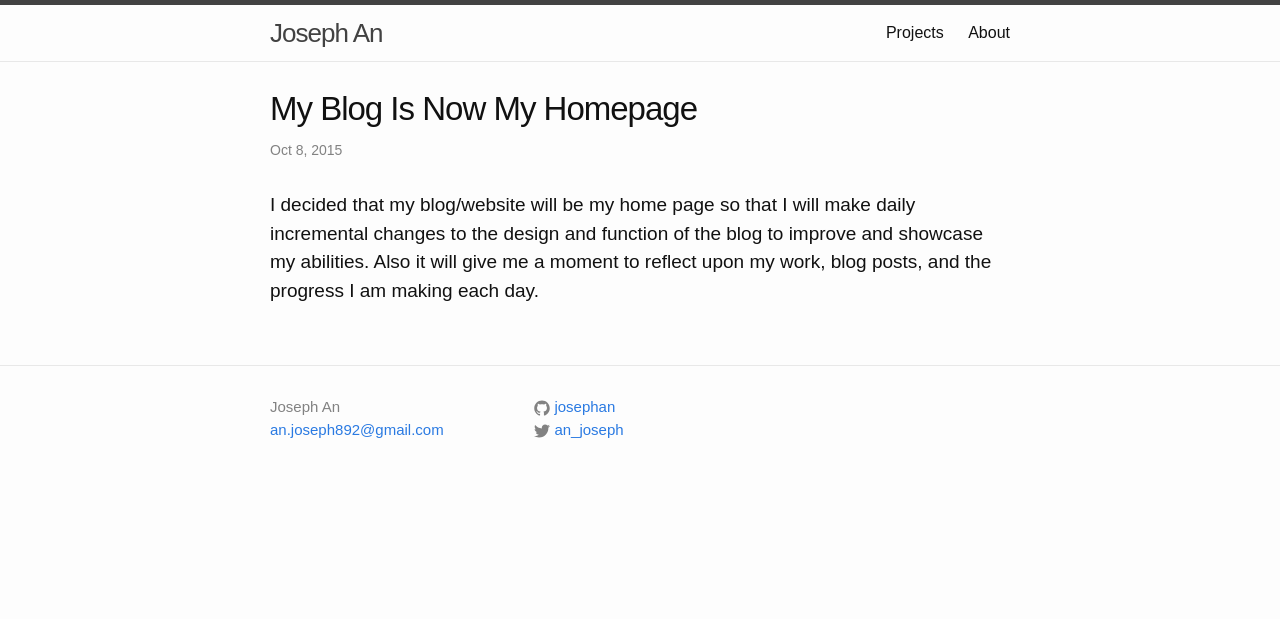
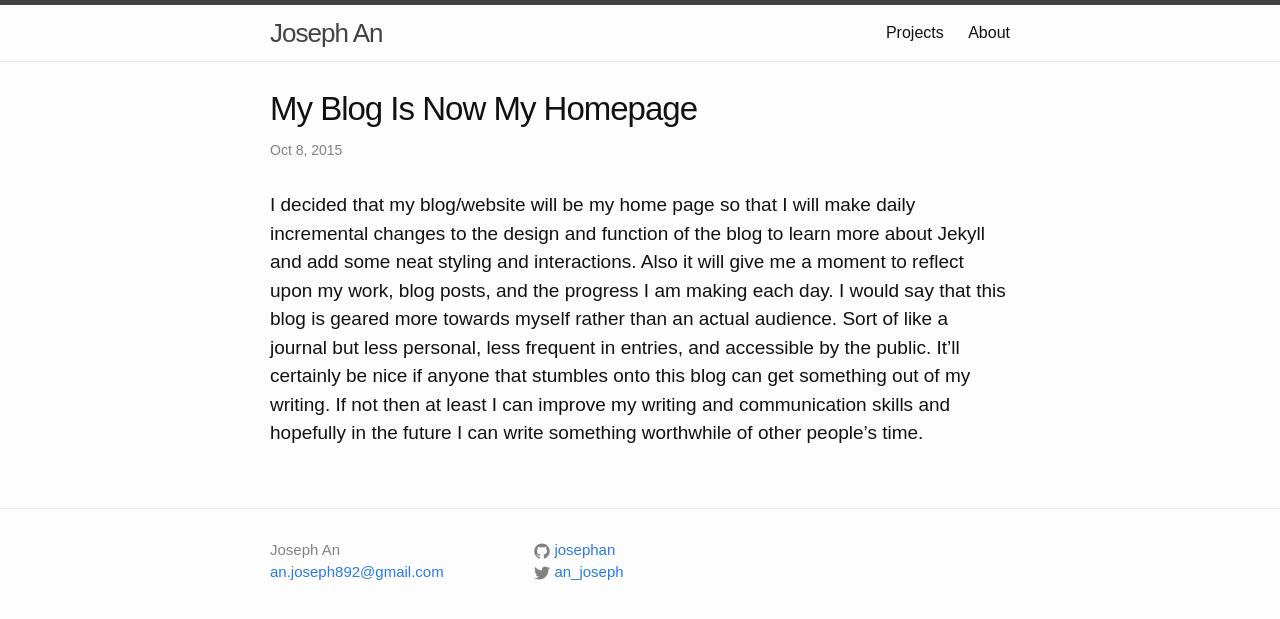
Before and after one commit to josephan/josephan.github.io, a Jekyll site: the page built from _posts/2015-10-08-my-blog-is-now-my-homepage.md, in a window 1280 px wide. Shown: the top 619 px of the page. Built offline with Jekyll 4.4.1, drawn with Linux system fonts in a browser that asks for light colours.

Commit message:
Edit first blog post

```diff
--- a/_posts/2015-10-08-my-blog-is-now-my-homepage.md
+++ b/_posts/2015-10-08-my-blog-is-now-my-homepage.md
@@ -3,4 +3,4 @@ layout: post
 title: My Blog Is Now My Homepage
 ---
 
-I decided that my blog/website will be my home page so that I will make daily incremental changes to the design and function of the blog to improve and showcase my abilities. Also it will give me a moment to reflect upon my work, blog posts, and the progress I am making each day.
+I decided that my blog/website will be my home page so that I will make daily incremental changes to the design and function of the blog to learn more about Jekyll and add some neat styling and interactions. Also it will give me a moment to reflect upon my work, blog posts, and the progress I am making each day. I would say that this blog is geared more towards myself rather than an actual audience. Sort of like a journal but less personal, less frequent in entries, and accessible by the public. It'll certainly be nice if anyone that stumbles onto this blog can get something out of my writing. If not then at least I can improve my writing and communication skills and hopefully in the future I can write something worthwhile of other people's time.
```
